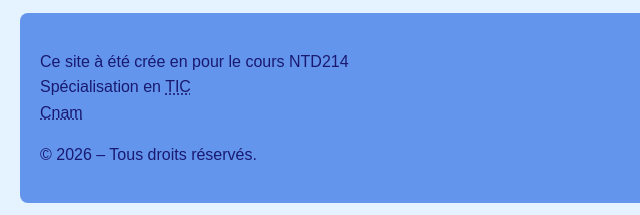
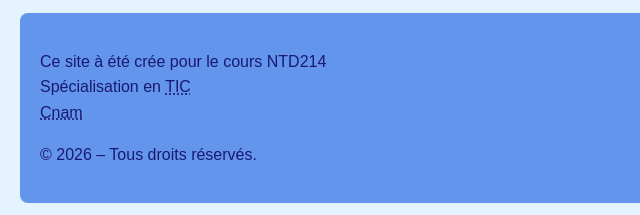
Before and after one commit to f442f9mv2z-tech/mon-site, a plain HTML site: page index.html in a window 1280 px wide. Shown: the part 772-987 px from the top of the page, 0-640 px from the left. Drawn offline with Linux system fonts and the light colour scheme.

Commit message:
Update index.html

```diff
--- a/index.html
+++ b/index.html
@@ -40,7 +40,7 @@ enrichir, centraliser et organiser le catalogue de contenus multimédia et docum
 
         </main>
         <footer>
-           <p>Ce site à été crée en pour le cours NTD214<br>
+           <p>Ce site à été crée pour le cours NTD214<br>
            Spécialisation en <abbr title="Techniques de l'information et de la communication"> TIC</abbr><br>
           <abbr title="Conservatoire national des arts et métiers">
         Cnam
```
